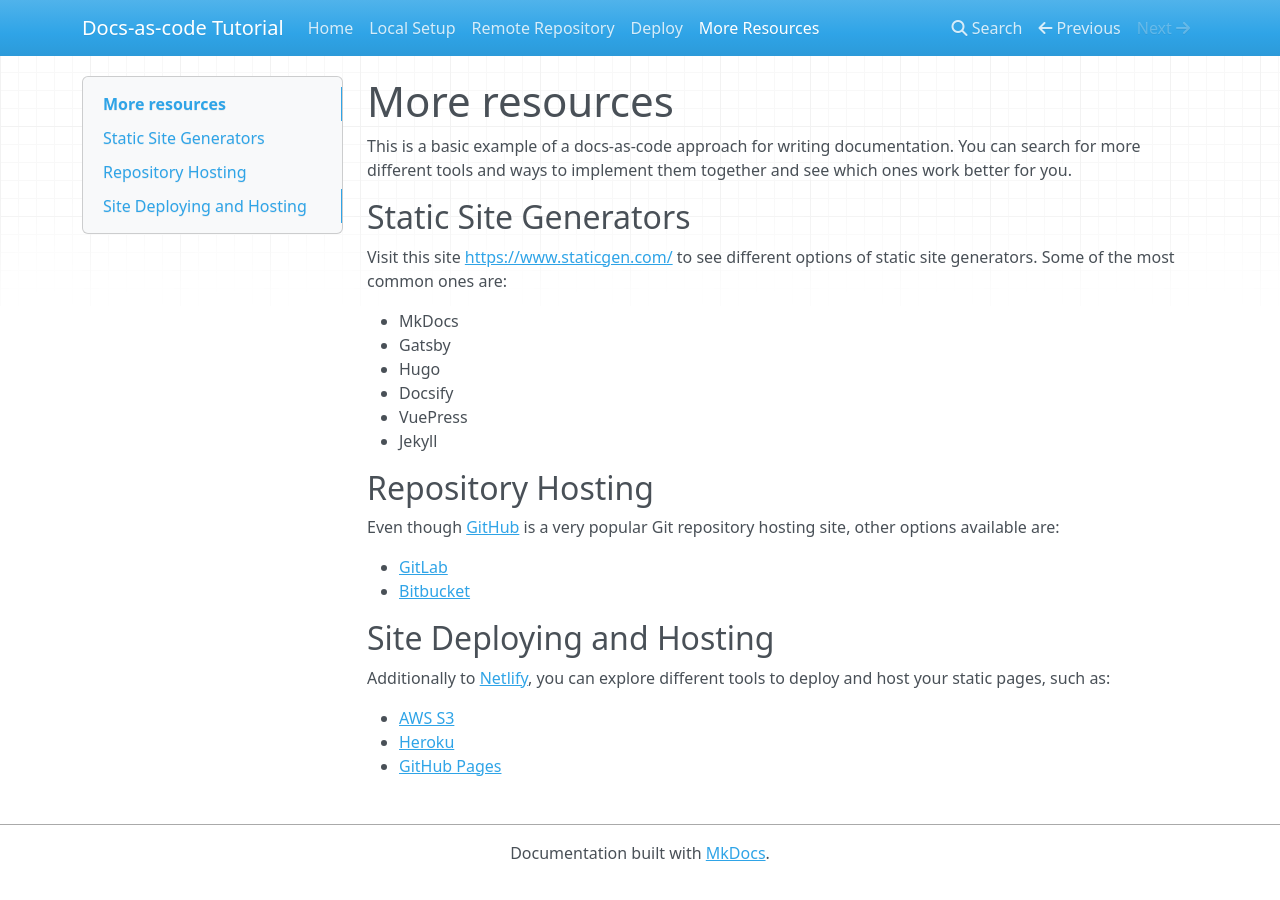
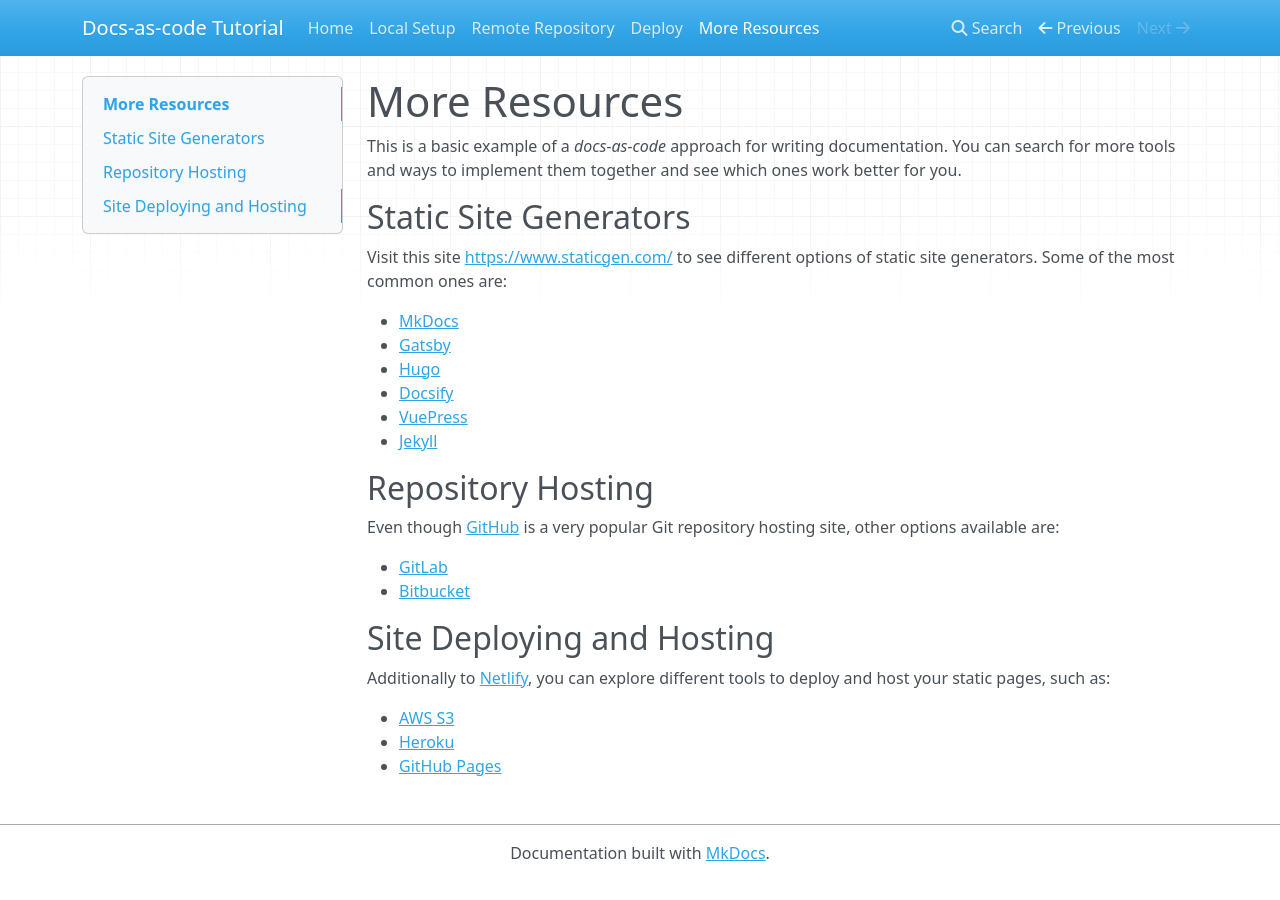
Before and after one commit to moralesmario/docs-as-code-tutorial, an MkDocs documentation site: the page built from docs/more-resources.md, in a window 1280 px wide. Built offline with MkDocs 1.6.1, drawn with Linux system fonts in a browser that asks for light colours; nearby versions of some CDN libraries.

Commit message:
latest changes

```diff
--- a/docs/more-resources.md
+++ b/docs/more-resources.md
@@ -1,17 +1,17 @@
-# More resources
+# More Resources
 
-This is a basic example of a docs-as-code approach for writing documentation. You can search for more different tools and ways to implement them together and see which ones work better for you.
+This is a basic example of a _docs-as-code_ approach for writing documentation. You can search for more tools and ways to implement them together and see which ones work better for you.
 
 ## Static Site Generators
 
 Visit this site [https://www.staticgen.com/](https://www.staticgen.com/) to see different options of static site generators. Some of the most common ones are:
 
-- MkDocs
-- Gatsby
-- Hugo
-- Docsify
-- VuePress
-- Jekyll
+- [MkDocs](https://www.mkdocs.org/)
+- [Gatsby](https://www.gatsbyjs.org/)
+- [Hugo](https://gohugo.io/)
+- [Docsify](https://docsify.js.org/)
+- [VuePress](https://vuepress.vuejs.org/)
+- [Jekyll](https://jekyllrb.com/)
 
 ## Repository Hosting
 
```
Also changed, not shown: docs/deploy.md (+1 -1 lines), docs/index.md (+6 -6 lines), docs/local-site.md (+6 -5 lines).
